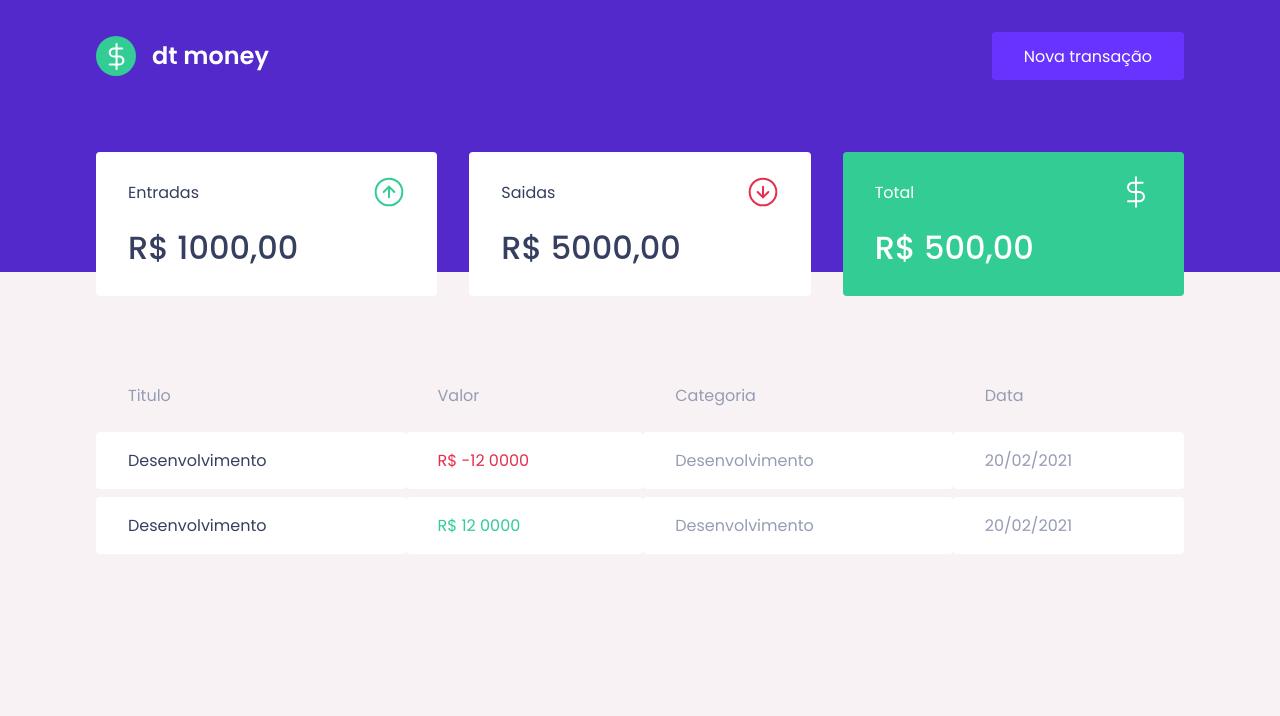
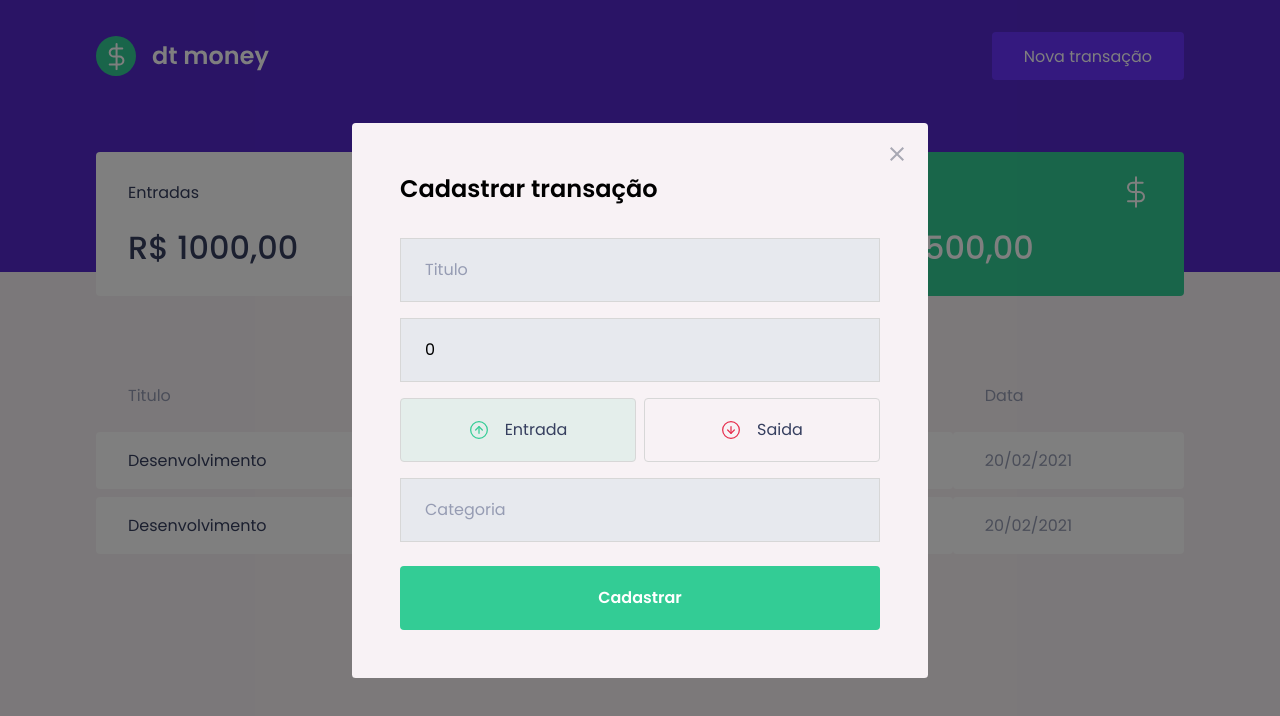
Before and after one commit to jaquepaschoal/02-dt-money, a React (Create React App) app: page / in a window 1280 px wide. Both pictures are taken after a click on the button "Nova transação". Shown: the top 716 px of the page. Built offline with nearby package versions, Linux system fonts and the light colour scheme; no server answers; what miragejs would draw is missing.

Commit message:
feat: finish styles and get form data

```diff
--- a/package.json
+++ b/package.json
@@ -11,9 +11,12 @@
     "@types/react": "^17.0.20",
     "@types/react-dom": "^17.0.9",
     "@types/styled-components": "^5.1.19",
+    "axios": "^0.24.0",
     "miragejs": "^0.1.43",
+    "polished": "^4.1.3",
     "react": "^17.0.2",
     "react-dom": "^17.0.2",
+    "react-modal": "^3.14.4",
     "react-scripts": "5.0.0",
     "styled-components": "^5.3.3",
     "typescript": "^4.4.2",
@@ -42,5 +45,8 @@
       "last 1 firefox version",
       "last 1 safari version"
     ]
+  },
+  "devDependencies": {
+    "@types/react-modal": "^3.13.1"
   }
 }
--- a/src/App.tsx
+++ b/src/App.tsx
@@ -1,12 +1,31 @@
+import { useState } from 'react'
 import {GlobalStyle} from '../src/styles/global'
 import { Dashboard } from './components/Dashboard';
 import { Header } from './components/Header';
+import { NewTransitionModal} from './components/NewTransationModal';
+
 
 export function App() {
+  const [isNewTransactionsModalOpen, setIsNewTransactionsModal] = useState(false)
+
+  function handleOpenNewTransactionsModal() {
+    setIsNewTransactionsModal(true)
+  }
+
+  function handleCloseNewTransactionsModal() {
+    setIsNewTransactionsModal(false)
+  }
+
   return (
     <>
-     <Header/>
+     <Header
+      onOpenNewTransationsModal={handleOpenNewTransactionsModal}
+     />
      <Dashboard/>
+      <NewTransitionModal
+        isOpen={isNewTransactionsModalOpen}
+        onRequestClose={handleCloseNewTransactionsModal}
+      />
      <GlobalStyle/>
     </>
   );
--- a/src/components/Header/index.tsx
+++ b/src/components/Header/index.tsx
@@ -1,12 +1,22 @@
 import logoImg from '../../assets/logo.svg'
 import { Container, Content } from './styles'
 
-export function Header () {
+interface HeaderProps {
+  onOpenNewTransationsModal: () => void
+}
+
+export function Header ({onOpenNewTransationsModal}: HeaderProps) {
+
   return (
     <Container>
       <Content>
         <img src={logoImg} alt="dt money" />
-        <button type="button">Nova transação</button>
+        <button
+          onClick={onOpenNewTransationsModal}
+          type="button"
+        >
+          Nova transação
+        </button>
       </Content>
     </Container>
   )
--- /dev/null
+++ b/src/components/NewTransationModal/index.tsx
@@ -0,0 +1,90 @@
+
+import { useState, FormEvent } from 'react'
+import Modal from 'react-modal';
+import closeImg from '../../assets/close.svg'
+import incomeImg from '../../assets/income.svg'
+import outcomeImg from '../../assets/outcome.svg'
+import { Container, TransationTypeContainer, RadioBox } from './styles';
+
+interface NewTransitionModalProps {
+  isOpen: boolean,
+  onRequestClose: () => void
+}
+
+export function NewTransitionModal({isOpen, onRequestClose}: NewTransitionModalProps) {
+
+  const [title, setTitle] = useState('')
+  const [value, setValue] = useState(0)
+  const [category, setCategory] = useState('')
+  const [type, setType] = useState('deposit')
+
+  function handleCreateNewTransition (event:FormEvent) {
+    event.preventDefault()
+  }
+
+  return (
+    <Modal
+      isOpen={isOpen}
+      onRequestClose={onRequestClose}
+      overlayClassName="react-modal-overlay"
+      className="react-modal-content"
+    >
+      <button
+        type="button"
+        onClick={onRequestClose}
+        className="react-modal-close"
+      >
+        <img src={closeImg} alt="Fechar" />
+      </button>
+
+      <Container onSubmit={handleCreateNewTransition}>
+        <h2>Cadastrar transação</h2>
+
+        <input
+          placeholder="Titulo"
+          value={title}
+          onChange={ event => setTitle(event.target.value)}
+        />
+
+        <input
+          type="number"
+          placeholder="Valor"
+          value={value}
+          onChange={ event => setValue(Number(event.target.value))}
+        />
+
+        <TransationTypeContainer>
+          <RadioBox
+            type="button"
+            onClick={() => setType('deposit')}
+            isActive={type === 'deposit'}
+            activeColor="green"
+          >
+            <img src={incomeImg} alt="Entrada" />
+            <span>Entrada</span>
+          </RadioBox>
+
+          <RadioBox
+            type="button"
+            onClick={() => setType('withdraw')}
+            isActive={type === 'withdraw'}
+            activeColor="red"
+          >
+            <img src={outcomeImg} alt="Saida" />
+            <span>Saida</span>
+          </RadioBox>
+        </TransationTypeContainer>
+
+        <input
+          placeholder="Categoria"
+          value={category}
+          onChange={ event => setCategory(event.target.value)}
+        />
+
+        <button type="submit">
+          Cadastrar
+        </button>
+      </Container>
+    </Modal>
+  )
+}
--- /dev/null
+++ b/src/components/NewTransationModal/styles.ts
@@ -0,0 +1,98 @@
+import styled from 'styled-components'
+import { darken, transparentize } from 'polished'
+
+export const Container = styled.form`
+  h2 {
+    color: var(--text-title-color);
+    font-size: 1.5rem;
+    margin-bottom: 2rem;
+  }
+
+  input {
+    width: 100%;
+    height: 4rem;
+    padding: 0 1.5rem;
+
+    border: 1px solid #d7d7d7;
+    background: #e7e9ee;
+
+    font-weight: 400;
+    font-size: 1rem;
+
+    &::placeholder {
+      color: var(--text-body)
+    }
+
+    & + input {
+      margin-top: 1rem;
+    }
+  }
+
+  button[type="submit"] {
+    width: 100%;
+    padding: 0 1.5rem;
+    height: 4rem;
+    background: var(--green);
+    color: #fff;
+    border-radius: 0.25rem;
+    border: 0;
+    font-size: 1rem;
+    margin-top: 1.5rem;
+    font-weight: 600;
+
+    transition: filter 0.2s;
+
+    &:hover {
+      filter: brightness(0.9);
+    }
+  }
+`
+
+export const TransationTypeContainer = styled.div`
+  margin: 1rem 0;
+  display: grid;
+  grid-template-columns: 1fr 1fr;
+  gap: 0.5rem;
+`
+
+interface RadioBoxProps {
+  isActive: Boolean;
+  activeColor: 'green' | 'red'
+}
+
+const colors = {
+  green: '#33cc95',
+  red: '#e52e4d'
+}
+
+export const RadioBox = styled.button<RadioBoxProps>`
+    height: 4rem;
+    border: 1px solid #d7d7d7;
+    border-radius: 0.25rem;
+
+    background: ${(props) => props.isActive
+    ? transparentize(0.9,colors[props.activeColor]  )
+    : 'transparent' };
+
+    display: flex;
+    align-items: center;
+    justify-content: center;
+
+    transition: border-color 0.2s;
+
+    &:hover {
+      border-color: ${darken(0.1, '#d7d7d7')}
+    }
+
+    img {
+      width: 20px;
+      height: 20px;
+    }
+
+    span {
+      display: inline-block;
+      margin-left: 1rem;
+      font-size: 1rem;
+      color: var(--text-title);
+    }
+`
--- a/src/components/TransactionsTable/index.tsx
+++ b/src/components/TransactionsTable/index.tsx
@@ -1,12 +1,12 @@
 import { useEffect } from 'react'
 import {Container} from './styles'
+import { api } from '../../services/api'
 
 export function TransactionsTable() {
 
   useEffect(() => {
-    fetch('http://localhost:3000/api/transactions')
-      .then( response => response.json())
-      .then( data => console.log(data))
+    api.get('transactions')
+      .then( response => console.log(response.data))
   }, [])
 
   return (
--- /dev/null
+++ b/src/services/api.ts
@@ -0,0 +1,5 @@
+import axios from 'axios'
+
+export const api = axios.create({
+  baseURL: 'http://localhost:3000/api'
+})
--- a/src/styles/global.ts
+++ b/src/styles/global.ts
@@ -52,4 +52,41 @@
    opacity: 0.6;
    cursor: not-allowed;
  }
+
+ .react-modal-overlay {
+   background: rgba(0,0,0,0.5);
+
+   position: fixed;
+   top: 0;
+   bottom: 0;
+   right: 0;
+   left: 0;
+
+   display: flex;
+   align-items: center;
+   justify-content: center;
+ }
+
+ .react-modal-content {
+    width: 100%;
+    max-width: 576px;
+    background-color: var(--background);
+    padding: 3rem;
+    position: relative;
+    border-radius: 0.24rem;
+ }
+
+ .react-modal-close {
+    position: absolute;
+    right: 1.5rem;
+    top: 1.5rem;
+    border: 0;
+    background: transparent;
+
+    transition: filter 0.2s;
+
+    &:hover {
+      filter: brightness(0.8)
+    }
+ }
 `
```
Also changed, not shown: 1 other file (tests, documents, lock files or other folders).
